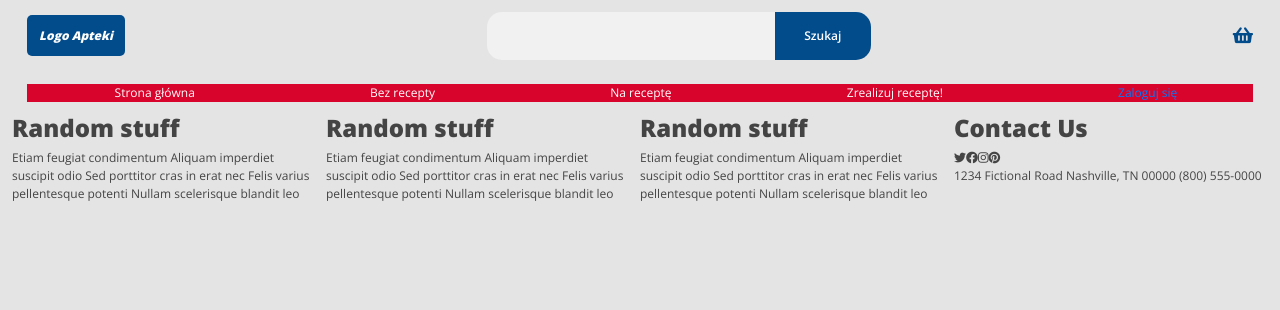
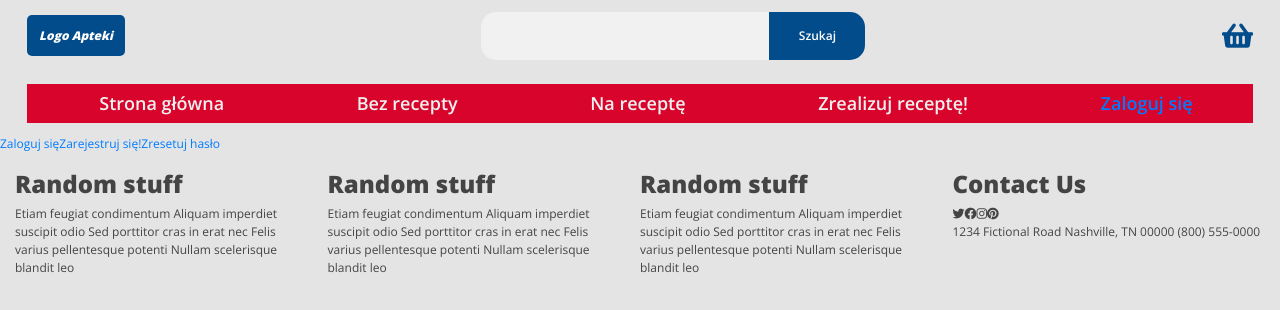
Before and after one commit to eweRij/E-pharmacy, a React (Create React App) app: page /#/log/passwordReset in a window 1280 px wide. Shown: the top 310 px of the page. Built offline with nearby package versions, Linux system fonts and the light colour scheme; no server answers; some icons are missing.

Commit message:
ruting działa

```diff
--- a/src/Login/LoggIn.js
+++ b/src/Login/LoggIn.js
@@ -11,11 +11,16 @@ function LoggIn() {
   return user ? (
     <ProfilePage />
   ) : (
-    <Router>
-      <SignUp path="log/signUp" />
-      <SignIn path="/log" />
-      <PasswordReset path="log/passwordReset" />
-    </Router>
+    <>
+      <Link to="/log/signIn">Zaloguj się</Link>
+      <Link to="/log/signUp">Zarejestruj się!</Link>
+      <Link to="/log/passwordReset">Zresetuj hasło</Link>
+      <Router>
+        <SignUp path="/log/signUp" />
+        <SignIn path="/log/signIn" />
+        <PasswordReset path="/log/passwordReset" />
+      </Router>
+    </>
   );
 }
 
--- a/src/Login/PasswordReset.js
+++ b/src/Login/PasswordReset.js
@@ -56,7 +56,7 @@ const PasswordReset = () => {
         </form>
 
         <Link
-          to="/log"
+          to="/log/signIn"
           className="my-2 text-blue-700 hover:text-blue-800 text-center block"
         >
           &larr; powrót do strony z logowaniem
--- a/src/Login/SignUp.js
+++ b/src/Login/SignUp.js
@@ -107,7 +107,7 @@ const SignUp = () => {
         </button>
         <p className="">
           Masz już konto?{" "}
-          <Link to="/log" className="">
+          <Link to="/log/signIn" className="">
             Zaloguj się tutaj
           </Link>{" "}
         </p>
--- a/src/js/Footer.js
+++ b/src/js/Footer.js
@@ -5,7 +5,7 @@ import { HashRouter, Route, Link, Switch, NavLink } from "react-router-dom";
 const Footer = () => {
   return (
     <>
-      <footer>
+      <footer className="container">
         <section>
           <div className="pr">
             <h2>Random stuff</h2>
--- a/src/js/Layout.js
+++ b/src/js/Layout.js
@@ -36,22 +36,19 @@ const Layout = () => {
   //   }
   // });
   const handleVisibility = () => {
+    //do mediqueries dla małego ekranu
     //klikanie zmienia widocznosc przekazujemy jako props do nava
     setVisibility((prev) => !prev);
     setMenu((prev) => !prev);
   };
   const handleFilteredDrugs = (drugs, searchItem) => {
-    // przekazujemy jako props do podstron //jak zrobic zeby tablica sie czyscila w nowym oknie??
-    // const newDrugs = drugs.filter((drug) => {
-    //   return drug.nazwa.toLowerCase().includes(searchItem.toLowerCase());
-    // }); //działa wyszukuje po nazwie
     setFilteredDrugs(
       drugs.filter((drug) => {
         return drug.nazwa.toLowerCase().includes(searchItem.toLowerCase());
       })
     );
     setSearchedItem(searchItem);
-  };
+  }; //filtrowanie leków
 
   console.log(filteredDrugs);
 
--- a/src/js/Navigation.js
+++ b/src/js/Navigation.js
@@ -51,7 +51,7 @@ const Navigation = ({ onClick, trigger, showList }) => {
             </form>
             <Link className="basket" to="./basket">
               <i
-                style={{ color: "#034C8C", fontSize: "1.5rem" }}
+                style={{ color: "#034C8C", fontSize: "2.3rem" }}
                 className="fas fa-shopping-basket"
               ></i>
             </Link>
--- a/src/scss/footer.scss
+++ b/src/scss/footer.scss
@@ -6,9 +6,15 @@ footer {
     width: 50%;
     display: flex;
     flex-direction: row;
+    margin-top: 1.4rem;
     div {
       width: 50%;
     }
+  }
+}
+.footerVisibility {
+  i {
+    margin-right: 1 rem;
   }
 }
 @media screen and (min-width: 350px) and (max-width: 690px) {
--- a/src/scss/header.scss
+++ b/src/scss/header.scss
@@ -4,13 +4,21 @@
   align-items: center;
   margin: 1rem;
   &__logoAndsearch {
-    width: 100%;
+    width: 50%;
+    margin-left: 50vw;
     min-height: 25vh;
     display: flex;
-    flex-direction: column;
+    // flex-direction: column;
     align-items: center;
-    justify-content: space-between;
-    padding-top: 4rem;
+    justify-content: center;
+    // padding-top: 4rem;
+    &__logo {
+      width: 15vw;
+      justify-self: center;
+    }
+    &_form {
+      max-width: 30vw;
+    }
   }
 }
 .logo__title {
@@ -146,9 +154,30 @@
     justify-content: space-around;
     align-items: center;
     color: #f1f1f1;
+    font-size: 1.5rem;
+    padding: 0.5rem;
+    font-weight: 600;
+    li {
+      outline: none;
+      text-decoration: none;
+      &:hover {
+        outline: none;
+        text-decoration: none;
+        text-shadow: 4px 4px 2px rgba(246, 243, 243, 0.9);
+      }
+    }
   }
   .logo {
     display: block;
     padding: 0;
   }
 }
+.links {
+  text-decoration: none;
+  color: #f1f1f1;
+  &:hover {
+    text-decoration: none;
+    color: #f1f1f1;
+    text-shadow: -6px -2px 0px rgba(246, 238, 238, 0.26);
+  }
+}
```
